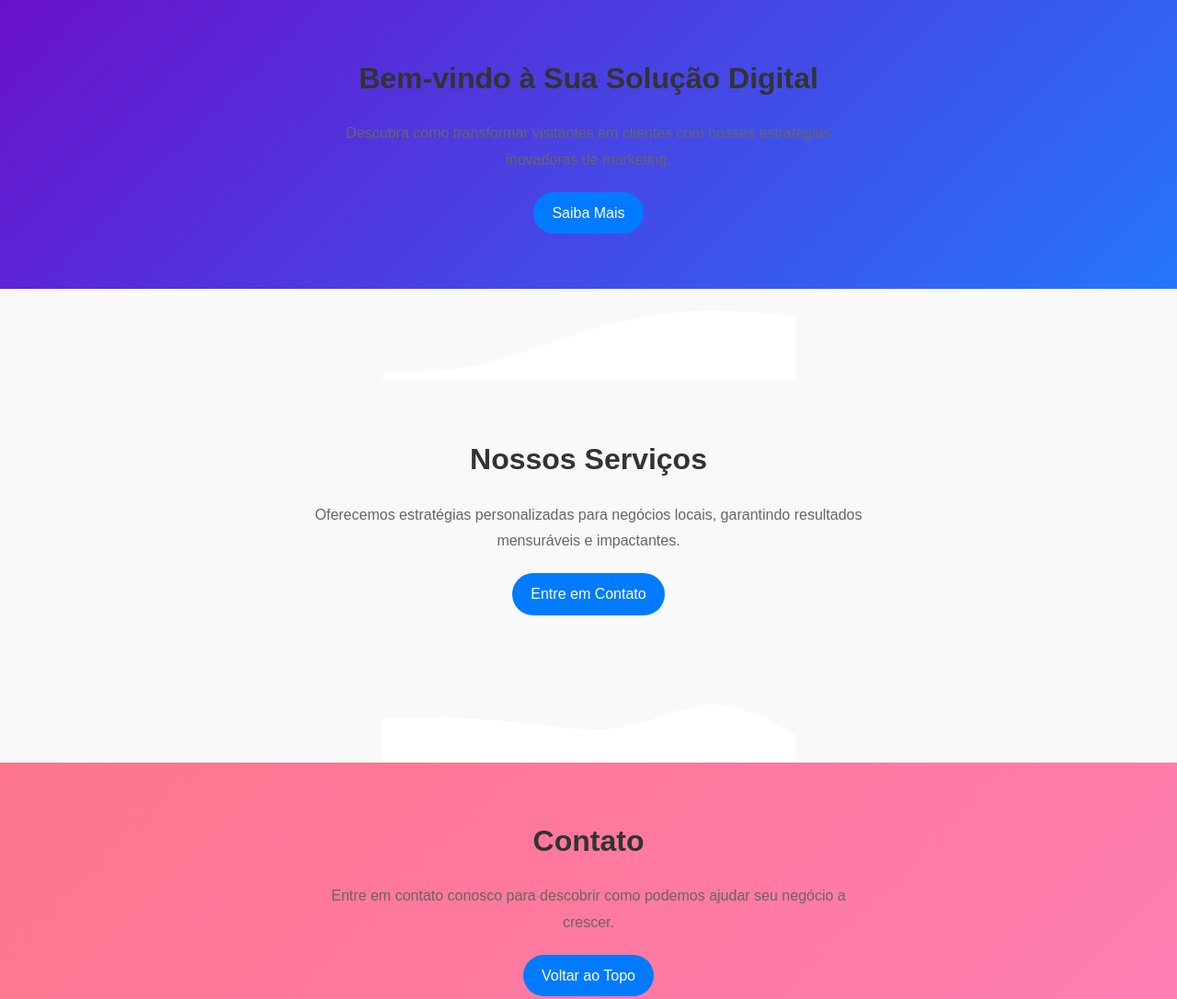
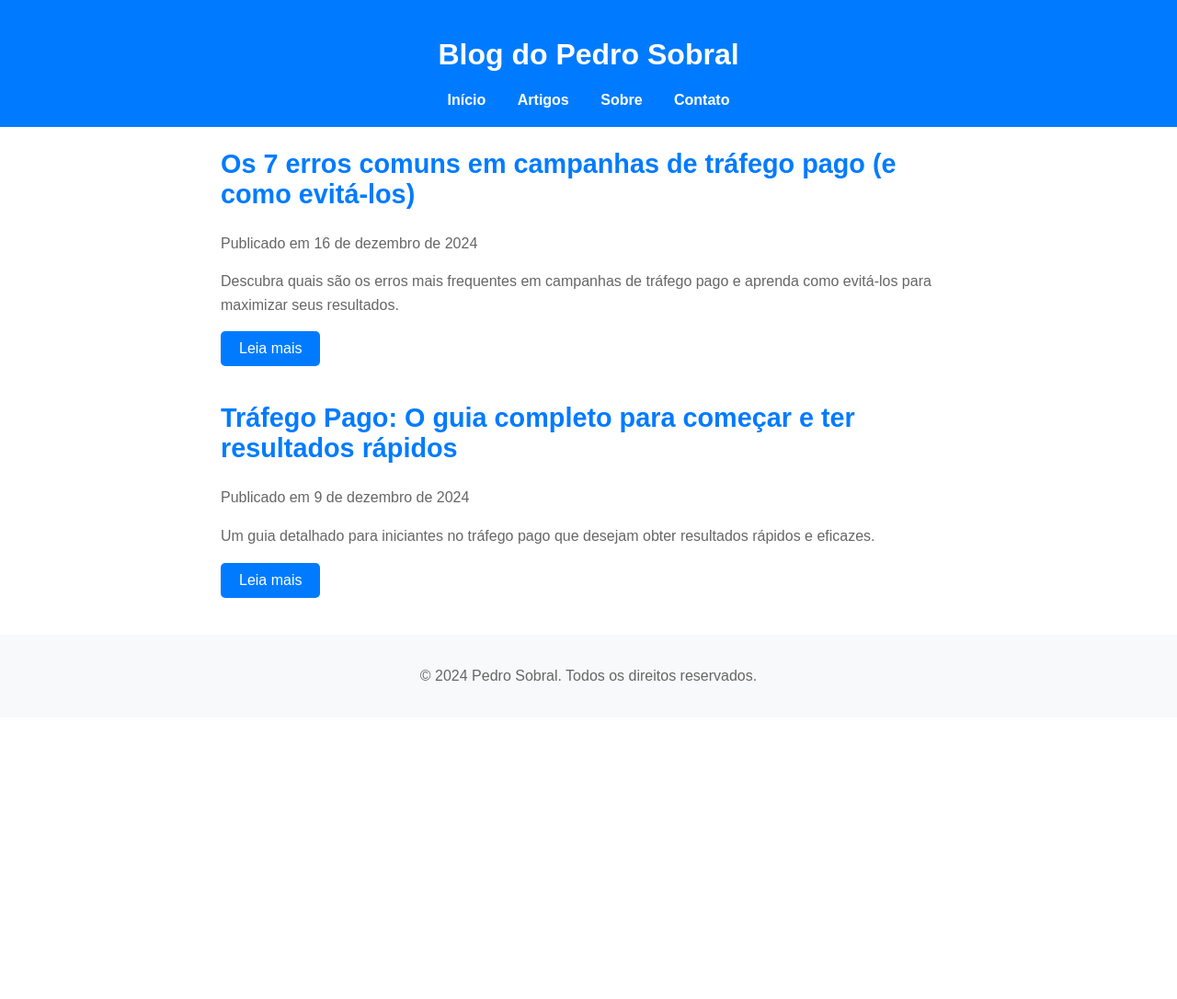
Before and after one commit to lucasmartinsanalista/Marketing-Digital, a plain HTML site: page index.html in a window 1280 px wide. Shown: the top 1086 px of the page at 92% size. After the commit the page ends 800 px from the top, so only its background shows below. Drawn offline with Linux system fonts and the light colour scheme.

Commit message:
Update index.html
Signed-off-by: lucasmartinsanalista <97494275+lucasmartinsanalista@users.noreply.github.com>

```diff
--- a/index.html
+++ b/index.html
@@ -3,137 +3,100 @@
 <head>
     <meta charset="UTF-8">
     <meta name="viewport" content="width=device-width, initial-scale=1.0">
-    <title>Landing Page Moderna</title>
+    <title>Blog - Pedro Sobral</title>
     <style>
-        /* Reset Básico */
-        * {
+        body {
+            font-family: Arial, sans-serif;
             margin: 0;
             padding: 0;
-            box-sizing: border-box;
-            scroll-behavior: smooth;
+            background-color: #ffffff;
+            color: #333333;
         }
-
-        body {
-            font-family: 'Arial', sans-serif;
+        header {
+            background-color: #007bff;
+            color: #ffffff;
+            padding: 20px;
+            text-align: center;
+        }
+        nav a {
+            color: #ffffff;
+            margin: 0 15px;
+            text-decoration: none;
+            font-weight: bold;
+        }
+        main {
+            max-width: 800px;
+            margin: 20px auto;
+            padding: 0 20px;
+        }
+        article {
+            margin-bottom: 40px;
+        }
+        article h2 {
+            color: #007bff;
+            font-size: 1.8em;
+        }
+        article p {
+            color: #666666;
             line-height: 1.6;
-            background: #f9f9f9;
         }
-
-        section {
-            padding: 60px 20px;
-            text-align: center;
-            position: relative;
-        }
-
-        section h2 {
-            font-size: 2rem;
-            margin-bottom: 20px;
-            color: #333;
-        }
-
-        section p {
-            max-width: 600px;
-            margin: 0 auto 20px;
-            color: #666;
-            line-height: 1.8;
-        }
-
         .btn {
             display: inline-block;
+            background-color: #007bff;
+            color: #ffffff;
             padding: 10px 20px;
-            background: #007bff;
-            color: #fff;
+            border-radius: 5px;
             text-decoration: none;
-            border-radius: 25px;
-            transition: background 0.3s ease;
+            transition: background-color 0.3s;
         }
-
         .btn:hover {
-            background: #0056b3;
+            background-color: #0056b3;
         }
-
-        /* Camada 1 */
-        .layer1 {
-            background: linear-gradient(135deg, #6a11cb, #2575fc);
-            color: #fff;
+        footer {
+            background-color: #f8f9fa;
+            color: #666666;
+            text-align: center;
+            padding: 20px;
+            margin-top: 40px;
         }
-
-        /* Camada 2 */
-        .layer2 {
-            background: #f9f9f9;
-            color: #333;
-        }
-
-        /* Divisor */
-        .divider {
-            height: 100px;
-            overflow: hidden;
-        }
-
-        .divider svg {
-            position: relative;
-            display: block;
-            width: calc(100% + 1.3px);
-            height: 100px;
-        }
-
-        .divider .wave {
-            fill: #fff;
-        }
-
-        /* Camada 3 */
-        .layer3 {
-            background: linear-gradient(135deg, #ff758c, #ff7eb3);
-            color: #fff;
-        }
-
-        /* Responsividade */
-        @media (max-width: 768px) {
-            section h2 {
-                font-size: 1.5rem;
+        @media (max-width: 600px) {
+            main {
+                padding: 0 10px;
             }
-
-            .btn {
-                padding: 8px 16px;
-                font-size: 0.9rem;
+            nav a {
+                display: block;
+                margin: 10px 0;
             }
         }
     </style>
 </head>
 <body>
-    <!-- Camada 1 -->
-    <section class="layer1">
-        <h2>Bem-vindo à Sua Solução Digital</h2>
-        <p>Descubra como transformar visitantes em clientes com nossas estratégias inovadoras de marketing.</p>
-        <a href="#servicos" class="btn">Saiba Mais</a>
-    </section>
-
-    <!-- Divisor -->
-    <div class="divider">
-        <svg xmlns="http://www.w3.org/2000/svg" viewBox="0 0 1440 320">
-            <path class="wave" fill="#f9f9f9" d="M0,288L48,288C96,288,192,288,288,272C384,256,480,224,576,192C672,160,768,128,864,106.7C960,85,1056,75,1152,74.7C1248,75,1344,85,1392,90.7L1440,96L1440,320L1392,320C1344,320,1248,320,1152,320C1056,320,960,320,864,320C768,320,672,320,576,320C480,320,384,320,288,320C192,320,96,320,48,320L0,320Z"></path>
-        </svg>
-    </div>
-
-    <!-- Camada 2 -->
-    <section class="layer2" id="servicos">
-        <h2>Nossos Serviços</h2>
-        <p>Oferecemos estratégias personalizadas para negócios locais, garantindo resultados mensuráveis e impactantes.</p>
-        <a href="#contato" class="btn">Entre em Contato</a>
-    </section>
-
-    <!-- Divisor -->
-    <div class="divider">
-        <svg xmlns="http://www.w3.org/2000/svg" viewBox="0 0 1440 320">
-            <path class="wave" fill="#ff758c" d="M0,160L48,160C96,160,192,160,288,165.3C384,171,480,181,576,192C672,203,768,213,864,192C960,171,1056,117,1152,117.3C1248,117,1344,171,1392,197.3L1440,224L1440,320L1392,320C1344,320,1248,320,1152,320C1056,320,960,320,864,320C768,320,672,320,576,320C480,320,384,320,288,320C192,320,96,320,48,320L0,320Z"></path>
-        </svg>
-    </div>
-
-    <!-- Camada 3 -->
-    <section class="layer3" id="contato">
-        <h2>Contato</h2>
-        <p>Entre em contato conosco para descobrir como podemos ajudar seu negócio a crescer.</p>
-        <a href="#top" class="btn">Voltar ao Topo</a>
-    </section>
+    <header>
+        <h1>Blog do Pedro Sobral</h1>
+        <nav>
+            <a href="#">Início</a>
+            <a href="#">Artigos</a>
+            <a href="#">Sobre</a>
+            <a href="#">Contato</a>
+        </nav>
+    </header>
+    <main>
+        <article>
+            <h2>Os 7 erros comuns em campanhas de tráfego pago (e como evitá-los)</h2>
+            <p>Publicado em 16 de dezembro de 2024</p>
+            <p>Descubra quais são os erros mais frequentes em campanhas de tráfego pago e aprenda como evitá-los para maximizar seus resultados.</p>
+            <a href="#" class="btn">Leia mais</a>
+        </article>
+        <article>
+            <h2>Tráfego Pago: O guia completo para começar e ter resultados rápidos</h2>
+            <p>Publicado em 9 de dezembro de 2024</p>
+            <p>Um guia detalhado para iniciantes no tráfego pago que desejam obter resultados rápidos e eficazes.</p>
+            <a href="#" class="btn">Leia mais</a>
+        </article>
+        <!-- Adicione mais artigos conforme necessário -->
+    </main>
+    <footer>
+        <p>&copy; 2024 Pedro Sobral. Todos os direitos reservados.</p>
+    </footer>
 </body>
 </html>
```
